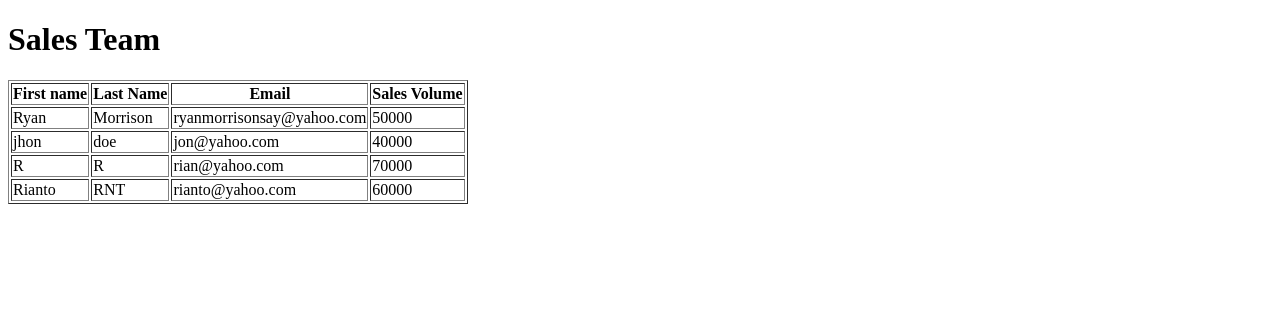
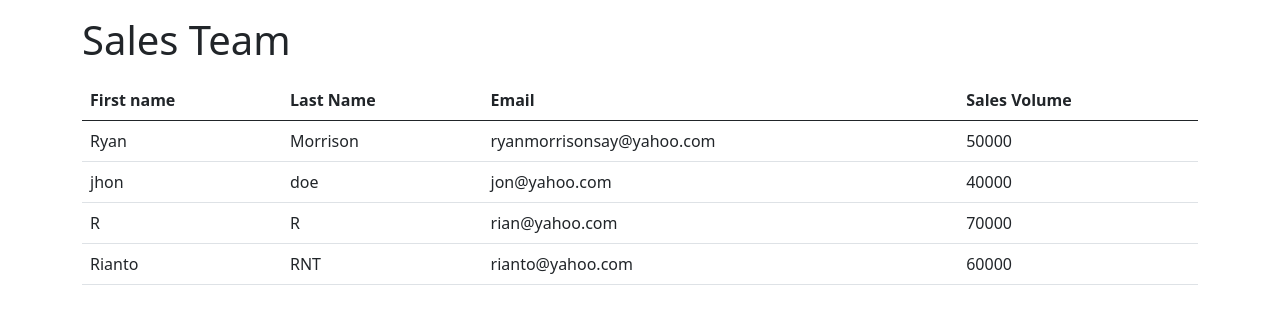
Before and after one commit to Rianto-RNT/angular-training, an Angular app in the folder sales-project/: page / in a window 1280 px wide. Shown: the top 324 px of the page. Built offline with nearby package versions, Linux system fonts and the light colour scheme.

Commit message:
Integrating Angular and Bootstrap CSS

```diff
--- a/sales-project/src/app/app.component.html
+++ b/sales-project/src/app/app.component.html
@@ -1,3 +1,5 @@
-<h1>Sales Team</h1>
+<div class="container">
+  <h1 class="mt-3 mb-3">Sales Team</h1>
 
-<app-sales-person-list></app-sales-person-list>
+  <app-sales-person-list></app-sales-person-list>
+</div>
--- a/sales-project/src/app/sales-person-list/sales-person-list.component.ts
+++ b/sales-project/src/app/sales-person-list/sales-person-list.component.ts
@@ -3,7 +3,7 @@ import { SalesPerson } from './sales-person';
 
 @Component({
   selector: 'app-sales-person-list',
-  templateUrl: './sales-person-list.component.html',
+  templateUrl: './sales-person-list-bootstrap.component.html',
   styleUrls: ['./sales-person-list.component.css'],
 })
 export class SalesPersonListComponent implements OnInit {
--- a/sales-project/src/index.html
+++ b/sales-project/src/index.html
@@ -1,10 +1,15 @@
 <!doctype html>
 <html lang="en">
 <head>
+  <!-- Required meta tags -->
   <meta charset="utf-8">
+  <meta name="viewport" content="width=device-width, initial-scale=1">
+
+  <!-- Bootstrap CSS -->
+  <link href="https://cdn.jsdelivr.net/npm/bootstrap@5.0.2/dist/css/bootstrap.min.css" rel="stylesheet" integrity="sha384-EVSTQN3/azprG1Anm3QDgpJLIm9Nao0Yz1ztcQTwFspd3yD65VohhpuuCOmLASjC" crossorigin="anonymous">
+
   <title>SalesProject</title>
   <base href="/">
-  <meta name="viewport" content="width=device-width, initial-scale=1">
   <link rel="icon" type="image/x-icon" href="favicon.ico">
 </head>
 <body>
```
